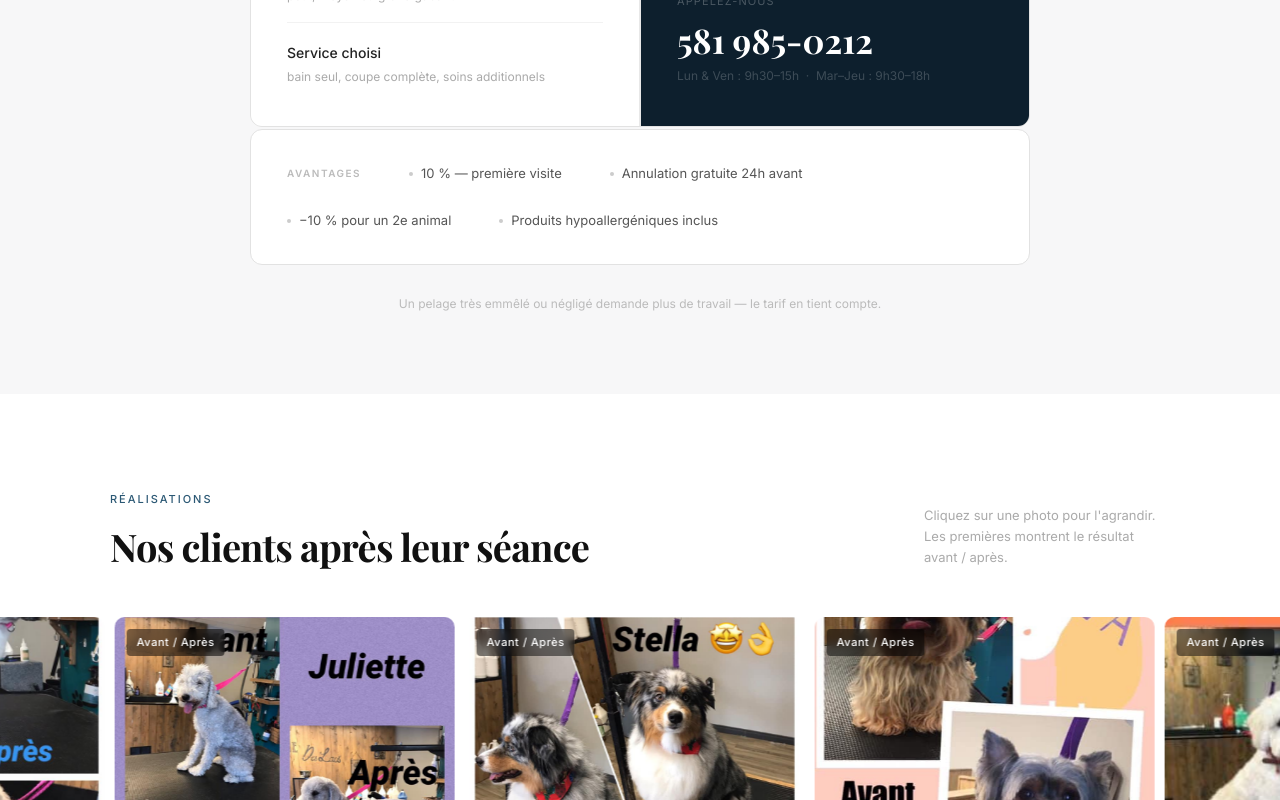
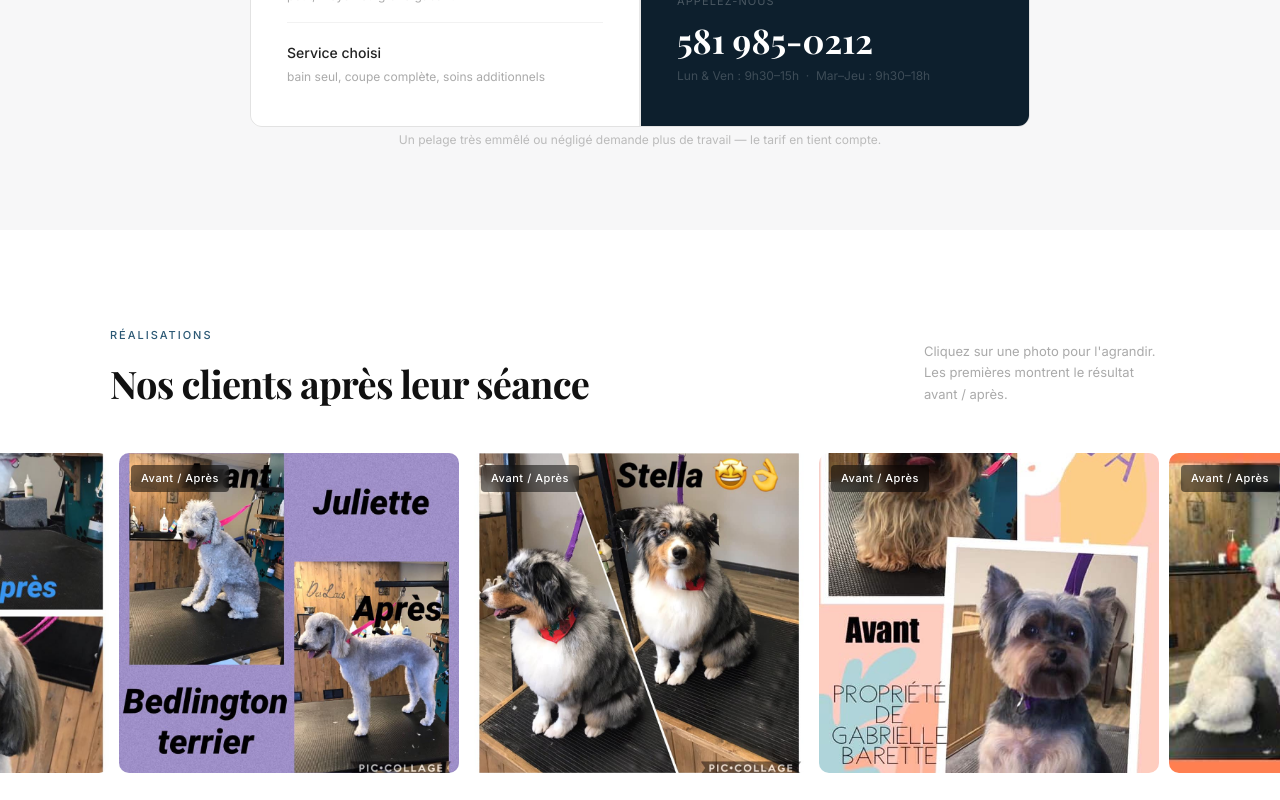
Before and after one commit to lalphadb/toilettage-v5, a React (Vite) app: page / in a window 1280 px wide. Shown: the part 3060-3860 px from the top of the page. Built offline with nearby package versions, Linux system fonts and the light colour scheme; a web font is replaced by a local one.

Commit message:
fix: suppression bloc Avantages section Tarifs

```diff
--- a/src/components/Tarifs.tsx
+++ b/src/components/Tarifs.tsx
@@ -106,37 +106,6 @@ const Tarifs = () => (
         </div>
       </div>
 
-      {/* ── Avantages ── */}
-      <div style={{
-        background: '#fff',
-        border: '1px solid #e2e2e2',
-        borderRadius: '12px',
-        padding: '2rem 2.25rem',
-        marginBottom: '1.75rem',
-        display: 'flex',
-        flexWrap: 'wrap',
-        gap: '1.5rem 3rem',
-        alignItems: 'center',
-      }}>
-        <p style={{
-          fontSize: '10px', fontWeight: 600, letterSpacing: '0.15em',
-          textTransform: 'uppercase', color: '#bbb', margin: 0, flexShrink: 0,
-        }}>
-          Avantages
-        </p>
-        {[
-          '10 % — première visite',
-          'Annulation gratuite 24h avant',
-          '−10 % pour un 2e animal',
-          'Produits hypoallergéniques inclus',
-        ].map((item, i) => (
-          <div key={i} style={{ display: 'flex', alignItems: 'center', gap: '8px' }}>
-            <span style={{ width: '4px', height: '4px', borderRadius: '50%', background: '#ccc', flexShrink: 0 }} />
-            <span style={{ fontSize: '13px', color: '#555' }}>{item}</span>
-          </div>
-        ))}
-      </div>
-
       {/* ── Note bas ── */}
       <p style={{ fontSize: '12px', color: '#bbb', textAlign: 'center', margin: 0 }}>
         Un pelage très emmêlé ou négligé demande plus de travail — le tarif en tient compte.
```
